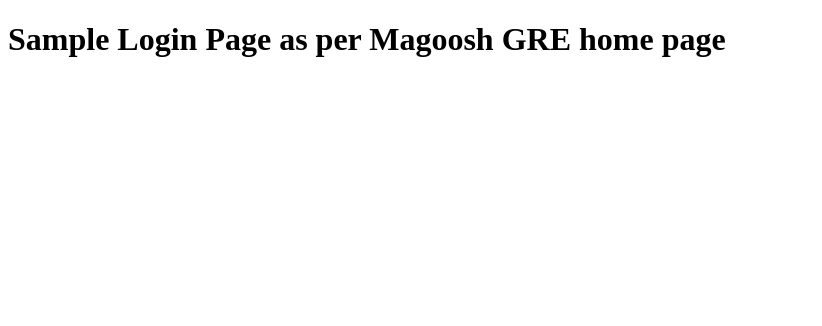
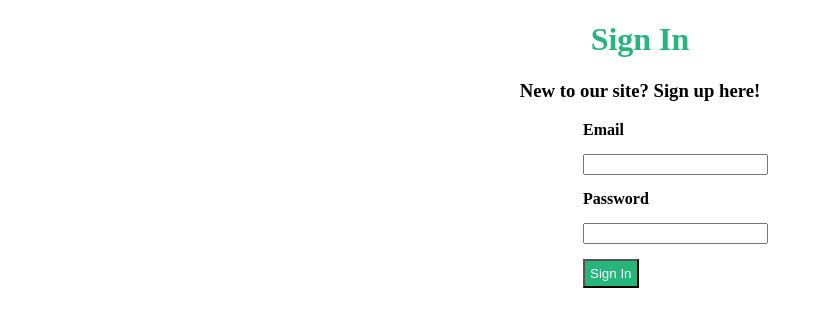
Before and after one commit to akhilavemana/WebDev, a plain HTML site: page SampleLoginPage.html in a window 1280 px wide. Shown: the whole page, without its empty margins (0-822 px from the left). Drawn offline with Linux system fonts and the light colour scheme.

Commit message:
adding marks table and sample login page

```diff
--- a/SampleLoginPage.html
+++ b/SampleLoginPage.html
@@ -4,6 +4,45 @@
 	<title>Login Page</title>
 </head>
 <body>
-<h1>Sample Login Page as per Magoosh GRE home page</h1>
+	<style>
+		h1{
+			text-align : center;
+			color: #26b67c;
+		}
+		h3{
+			text-align : center;
+			color: black;
+		}
+
+		.btn{
+			background-color: #26b67c;
+			color: white;
+			margin-left: 575px;
+			padding: 5px;
+		}
+		.ipass,.lpssd,.lemail,.imail{
+			margin-left: 575px;
+			margin-top: 15px;
+			margin-bottom: 15px;s
+
+		}
+	</style>
+
+
+<h1>Sign In</h1>
+<h3>New to our site? <span id="spn">Sign up here!</span></h2>
+<label class = "lemail"for='uname'><b>Email</b></label>
+<div>
+<input class="imail"type="text" name="uname">
+</div>
+<div>
+<label class="lpssd"for='passwd'><b>Password</b></label>
+<div>
+<input class="ipass"type="password" name="passwd">
+</div>
+<div></div>
+<div>
+	<button class="btn">Sign In</button>
+</div>
 </body>
 </html>
```
